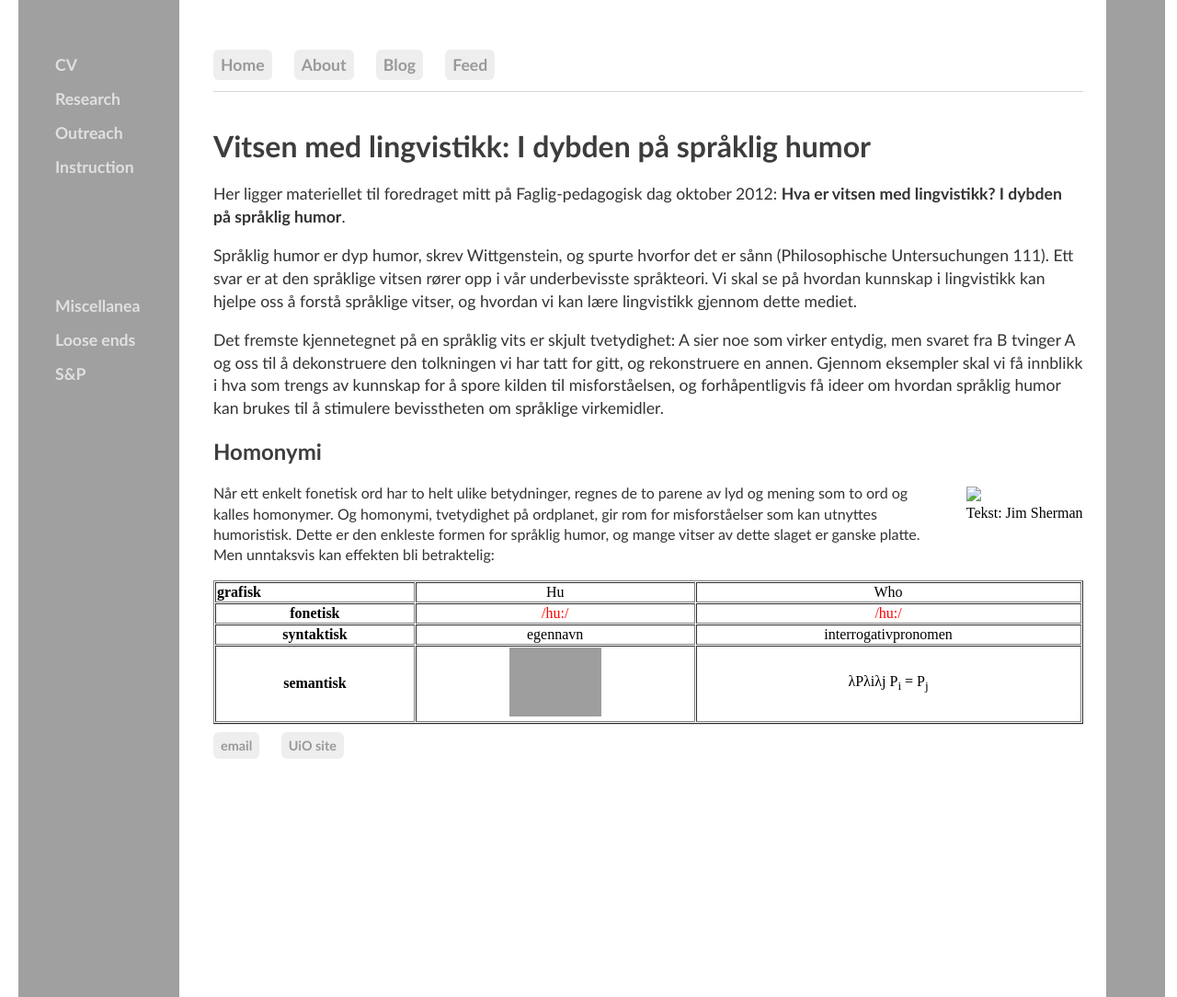
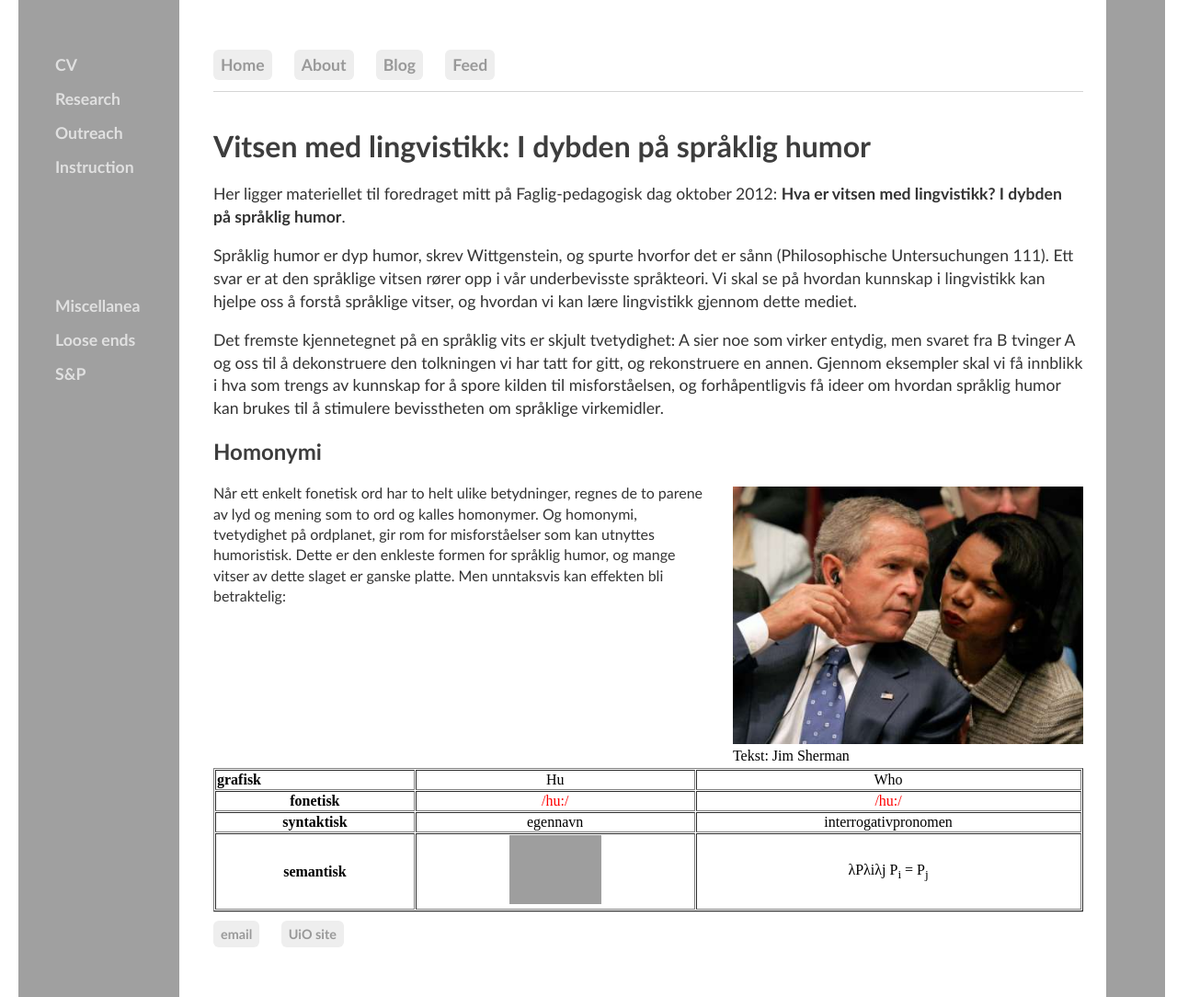
Before and after one commit to kjelljs/kjelljs.github.io, a Jekyll site: the page built from dissemination/vitsen.html, in a window 1280 px wide and 1084 px high. Shown: the whole window at 92% size. Built offline with Jekyll 4.4.1, drawn with Linux system fonts in a browser that asks for light colours; grey boxes are pictures that could not be loaded.

Commit message:
Update vitsen.html

```diff
--- a/dissemination/vitsen.html
+++ b/dissemination/vitsen.html
@@ -19,7 +19,7 @@
 <p>Det fremste kjennetegnet på en språklig vits er skjult tvetydighet: A sier noe som virker entydig, men svaret fra B tvinger A og oss til å dekonstruere den tolkningen vi har tatt for gitt, og rekonstruere en annen. Gjennom eksempler skal vi få innblikk i hva som trengs av kunnskap for å spore kilden til misforståelsen, og forhåpentligvis få ideer om hvordan språklig humor kan brukes til å stimulere bevisstheten om språklige virkemidler.</p>
 </div>
 <h2>Homonymi</h2>
-<div style="float:right;"><figure class="rightfig"><a href="http://www.youtube.com/watch?v=rVqngNypPdM"><img src="/pdf/rice_bush.jpg" style="height: 280px"></a><figcaption>Tekst: Jim Sherman</figcaption></figure></div>
+<div style="float:right;"><figure class="rightfig"><a href="http://www.youtube.com/watch?v=rVqngNypPdM"><img src="/pics/rice_bush.jpg" style="height: 280px"></a><figcaption>Tekst: Jim Sherman</figcaption></figure></div>
 <p>Når ett enkelt fonetisk ord har to helt ulike betydninger, regnes de to parene av lyd og mening som to ord og kalles homonymer. Og homonymi, tvetydighet på ordplanet, gir rom for misforståelser som kan utnyttes humoristisk. Dette er den enkleste formen for språklig humor, og mange vitser av dette slaget er ganske platte. Men unntaksvis kan effekten bli betraktelig:
 </p>
 
```
